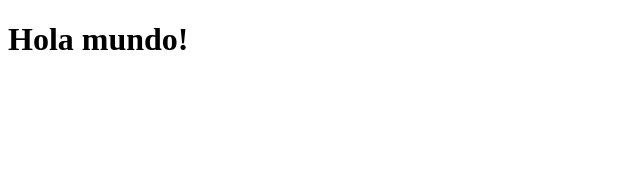
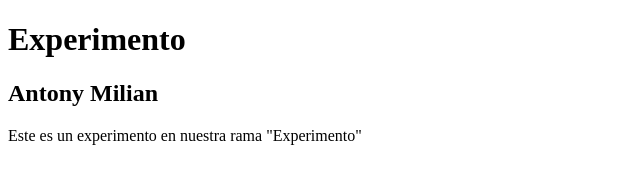
Before and after one commit to AntonyMilian190793/Ejemplo, a plain HTML site: page index.html in a window 1280 px wide. Shown: the whole page, without its empty margins (0-640 px from the left). Drawn offline with Linux system fonts and the light colour scheme.

Commit message:
Agregamos texto de experimento

```diff
--- a/index.html
+++ b/index.html
@@ -2,9 +2,17 @@
 <html lang="en" dir="ltr">
   <head>
     <meta charset="utf-8">
-    <title>Git</title>
+    <title>Git y GitHub</title>
   </head>
   <body>
-    <h1>Hola mundo!</h1>
+    <header>
+      <h1>Experimento</h1>
+    </header>
+    <div class="container">
+      <h2>Antony Milian</h2>
+    </div>
+    <footer>
+      <p>Este es un experimento en nuestra rama "Experimento"</p>
+    </footer>
   </body>
 </html>
```
Also changed, not shown: contacto.html (added).
